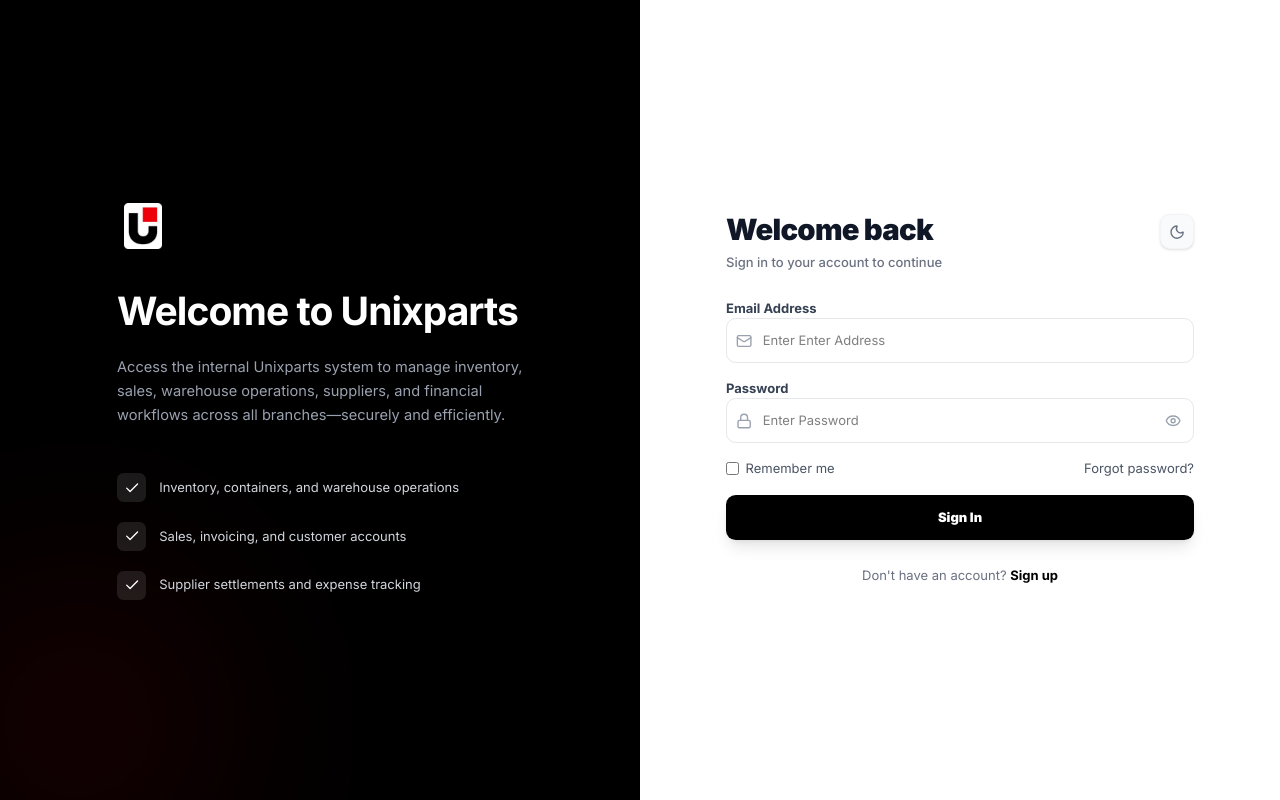
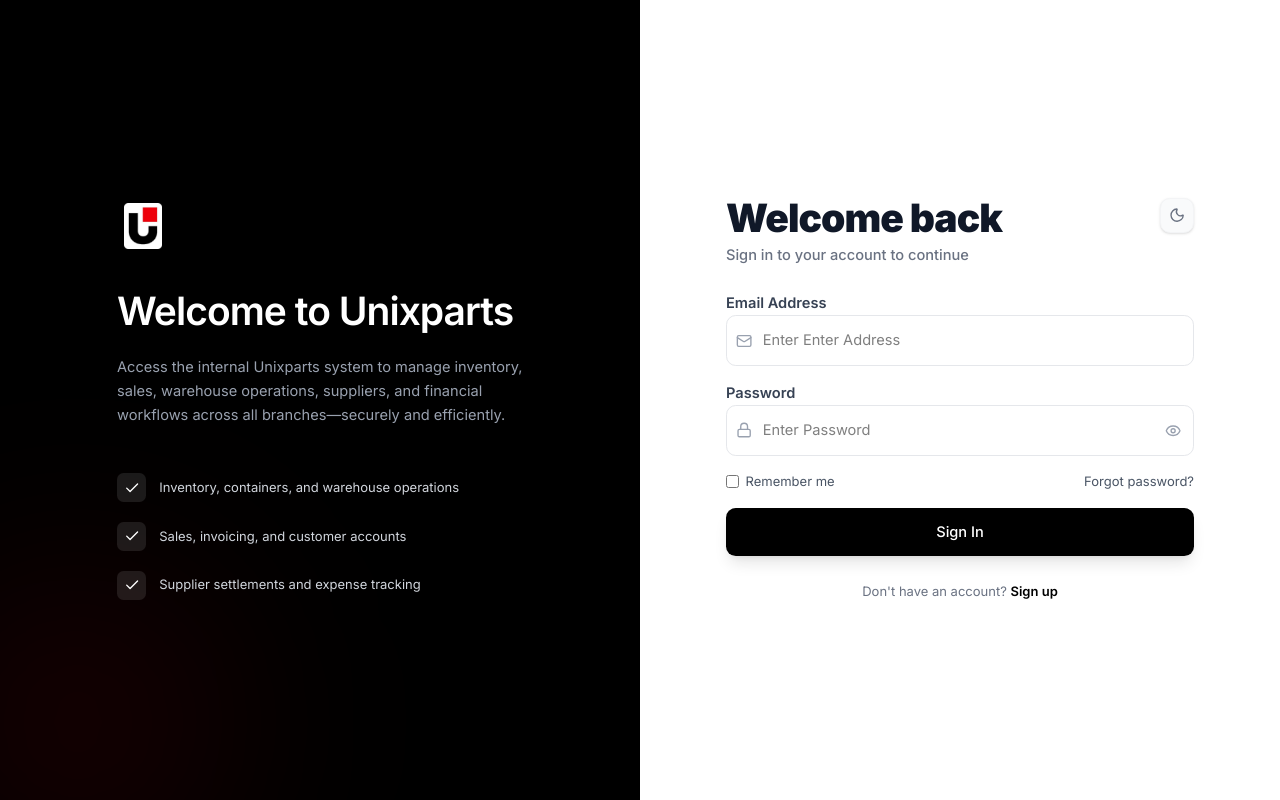
Before and after one commit to RAVI08RR/unixpartwebfrontend, a Next.js app: page / in a window 1280 px wide. Built offline with nearby package versions, Linux system fonts and the light colour scheme.

Commit message:
Update global bold font weight to 600 (semibold)

```diff
--- a/app/globals.css
+++ b/app/globals.css
@@ -2,6 +2,7 @@
 @variant dark (&:where(.dark, .dark *));
 
 @theme {
+  --font-weight-bold: 600;
   --color-unixparts-black: #000000;
   --color-unixparts-red: #E31E24;
   --color-unixparts-gray-50: #F9FAFB;
--- a/app/page.js
+++ b/app/page.js
@@ -60,33 +60,33 @@
         <div className="max-w-xl w-full mx-auto space-y-8">
           <div className="flex justify-between items-start">
             <div className="space-y-2">
-              <h2 className="text-4xl font-black tracking-tight text-gray-900 dark:text-white">Welcome back</h2>
-              <p className="text-base text-gray-500 dark:text-gray-400 font-medium">Sign in to your account to continue</p>
+              <h2 className="text-5xl font-black tracking-tight text-gray-900 dark:text-white">Welcome back</h2>
+              <p className="text-lg text-gray-500 dark:text-gray-400 font-medium">Sign in to your account to continue</p>
             </div>
             <ThemeToggle className="p-2.5 rounded-xl bg-gray-50 dark:bg-zinc-900 border border-gray-100 dark:border-zinc-800 shadow-sm" />
           </div>
 
           <form className="space-y-5" onSubmit={(e) => { e.preventDefault(); window.location.href='/dashboard'; }}>
             <div className="space-y-2">
-              <label className="text-base font-bold text-gray-700 dark:text-gray-300">Email Address</label>
+              <label className="text-lg font-bold text-gray-700 dark:text-gray-300">Email Address</label>
               <div className="relative group">
                 <Mail className="absolute left-3 top-1/2 -translate-y-1/2 w-5 h-5 text-gray-400 group-focus-within:text-red-500 transition-colors" />
                 <input
                   type="email"
                   placeholder="Enter Enter Address"
-                  className="w-full pl-11 pr-4 py-3.5 bg-white dark:bg-zinc-900 border border-gray-200 dark:border-zinc-800 rounded-xl focus:outline-none focus:ring-2 focus:ring-red-500/20 focus:border-red-500 transition-all dark:text-white text-base"
+                  className="w-full pl-11 pr-4 py-4 bg-white dark:bg-zinc-900 border border-gray-200 dark:border-zinc-800 rounded-xl focus:outline-none focus:ring-2 focus:ring-red-500/20 focus:border-red-500 transition-all dark:text-white text-lg"
                 />
               </div>
             </div>
 
             <div className="space-y-2">
-              <label className="text-base font-bold text-gray-700 dark:text-gray-300">Password</label>
+              <label className="text-lg font-bold text-gray-700 dark:text-gray-300">Password</label>
               <div className="relative group">
                 <Lock className="absolute left-3 top-1/2 -translate-y-1/2 w-5 h-5 text-gray-400 group-focus-within:text-red-500 transition-colors" />
                 <input
                   type={showPassword ? "text" : "password"}
                   placeholder="Enter Password"
-                  className="w-full pl-11 pr-12 py-3.5 bg-white dark:bg-zinc-900 border border-gray-200 dark:border-zinc-800 rounded-xl focus:outline-none focus:ring-2 focus:ring-red-500/20 focus:border-red-500 transition-all dark:text-white text-base"
+                  className="w-full pl-11 pr-12 py-4 bg-white dark:bg-zinc-900 border border-gray-200 dark:border-zinc-800 rounded-xl focus:outline-none focus:ring-2 focus:ring-red-500/20 focus:border-red-500 transition-all dark:text-white text-lg"
                 />
                 <button
                   type="button"
@@ -108,7 +108,7 @@
 
             <button
               type="submit"
-              className="w-full bg-black dark:bg-white dark:text-black text-white font-black py-4 rounded-xl shadow-lg shadow-black/10 hover:shadow-black/20 hover:scale-[1.02] active:scale-[0.98] transition-all text-base"
+              className="w-full bg-black dark:bg-white dark:text-black text-white font-medium py-4 rounded-xl shadow-lg shadow-black/10 hover:shadow-black/20 hover:scale-[1.02] active:scale-[0.98] transition-all text-lg"
             >
               Sign In
             </button>
```
